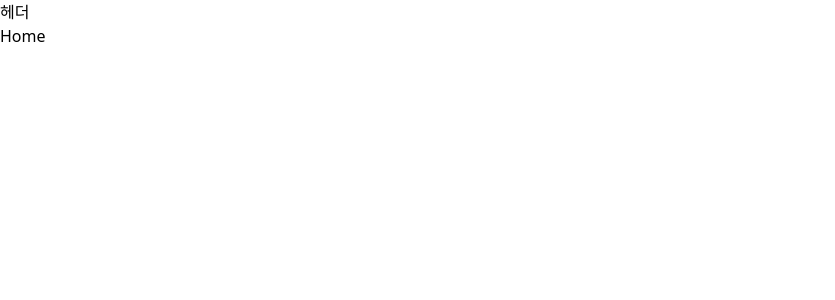
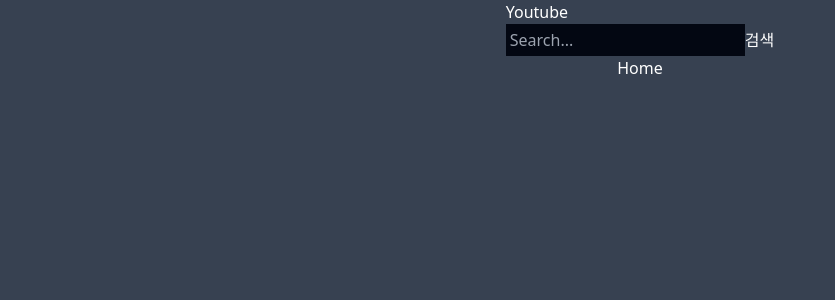
Before and after one commit to HadaRaion/youtube, a React (Create React App) app: page / in a window 1280 px wide. Shown: the top 300 px of the page, without its empty margins (0-835 px from the left). Built offline with nearby package versions, Linux system fonts and the light colour scheme.

Commit message:
Complete search input function

```diff
--- a/src/components/Header.jsx
+++ b/src/components/Header.jsx
@@ -1,7 +1,37 @@
+import { useState } from 'react';
+import { useNavigate } from 'react-router-dom';
+
 export default function Header() {
+	const [text, setText] = useState('');
+	const navigate = useNavigate();
+
+	const handleChange = e => setText(e.target.value);
+	const handleSubmit = e => {
+		e.preventDefault();
+
+		if (text.trim().length === 0) {
+			return;
+		}
+
+		navigate(`videos/${text}`);
+		setText('');
+	};
+
 	return (
-		<div>
-			<p>헤더</p>
-		</div>
+		<header>
+			<h1>
+				<span></span>Youtube
+			</h1>
+			<form onSubmit={handleSubmit}>
+				<input
+					className="bg-gray-950 p-1"
+					type="text"
+					placeholder="Search..."
+					value={text}
+					onChange={handleChange}
+				/>
+				<button type="submit">검색</button>
+			</form>
+		</header>
 	);
 }
--- a/src/pages/Root.jsx
+++ b/src/pages/Root.jsx
@@ -1,12 +1,13 @@
 import { Outlet } from 'react-router-dom';
+import Header from '../components/Header';
 
 export default function Root() {
 	return (
-		<>
-			<p>헤더</p>
+		<div className="min-h-screen flex flex-col items-center bg-gray-700 text-white">
+			<Header />
 			<div id="detail">
 				<Outlet />
 			</div>
-		</>
+		</div>
 	);
 }
```
